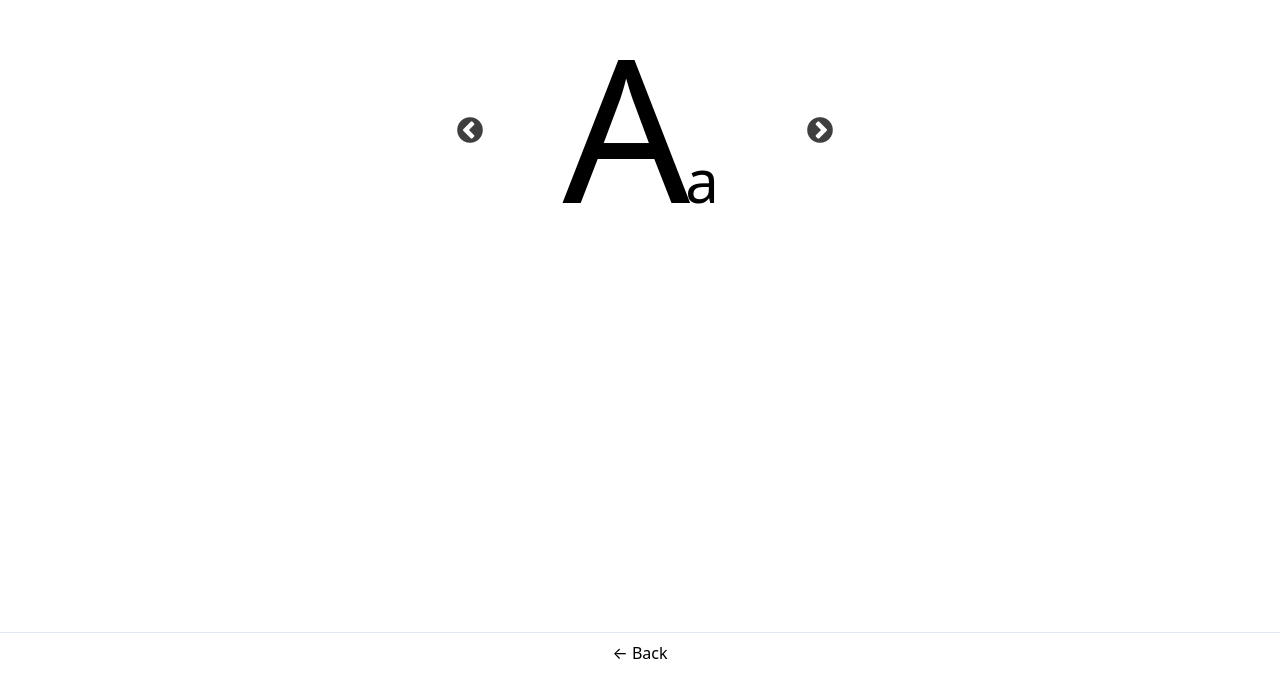
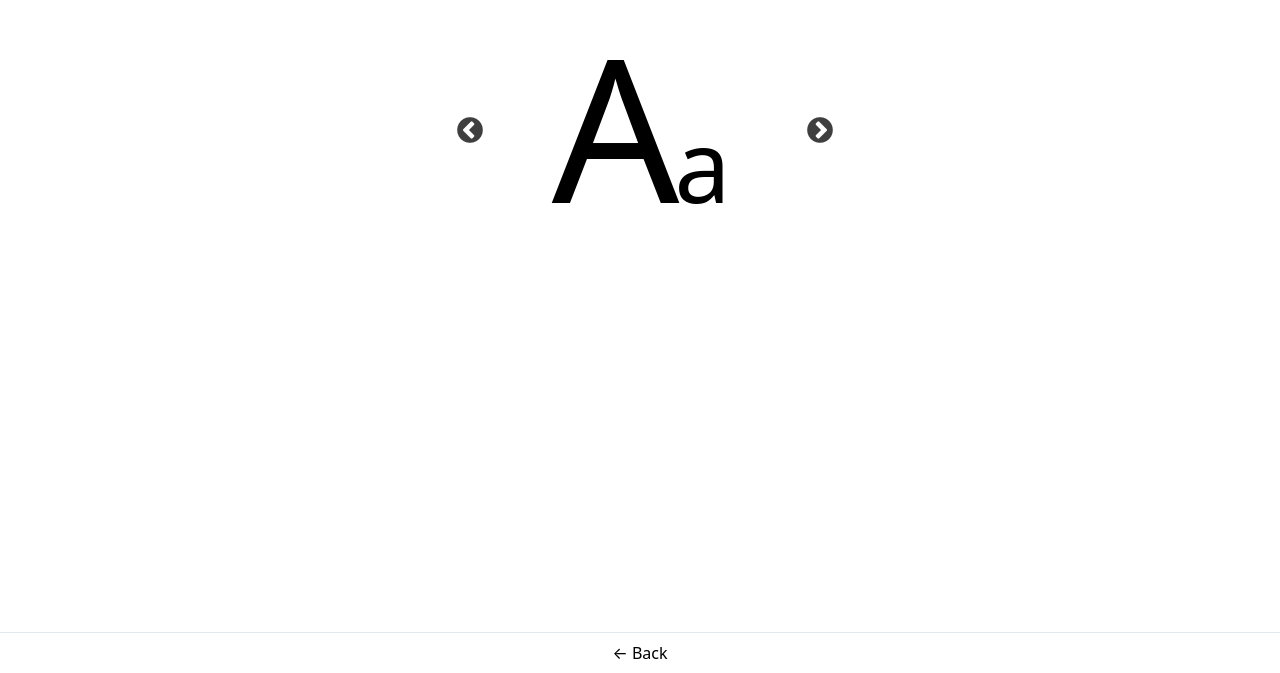
Before and after one commit to gregrickaby/preschool-flashcards, a Next.js app: page /alphabet in a window 1280 px wide. Shown: the part 127-800 px from the top of the page. Built offline with nearby package versions, Linux system fonts and the light colour scheme.

Commit message:
adjust lowercase size

```diff
--- a/styles/index.css
+++ b/styles/index.css
@@ -29,6 +29,10 @@
   font-size: 60px;
 }
 
+.flashcard-lowercase {
+  font-size: 100px;
+}
+
 @media (min-width: 600px) {
   .slick-slider {
     overflow: unset;
```
